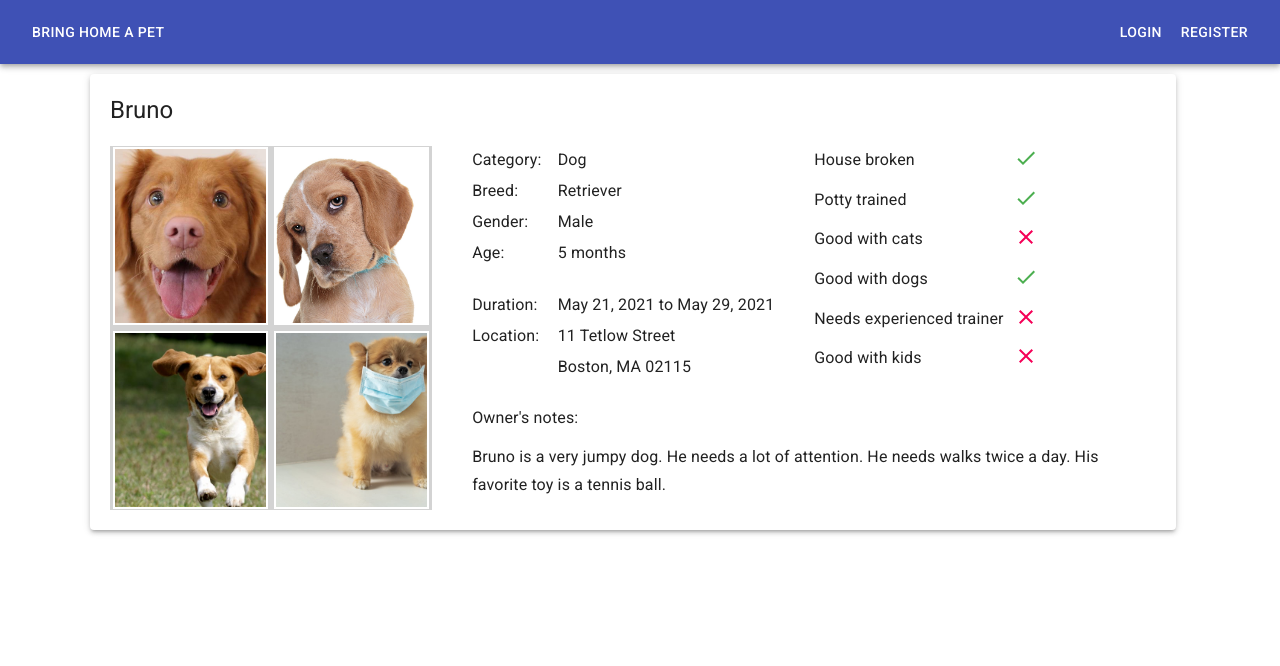
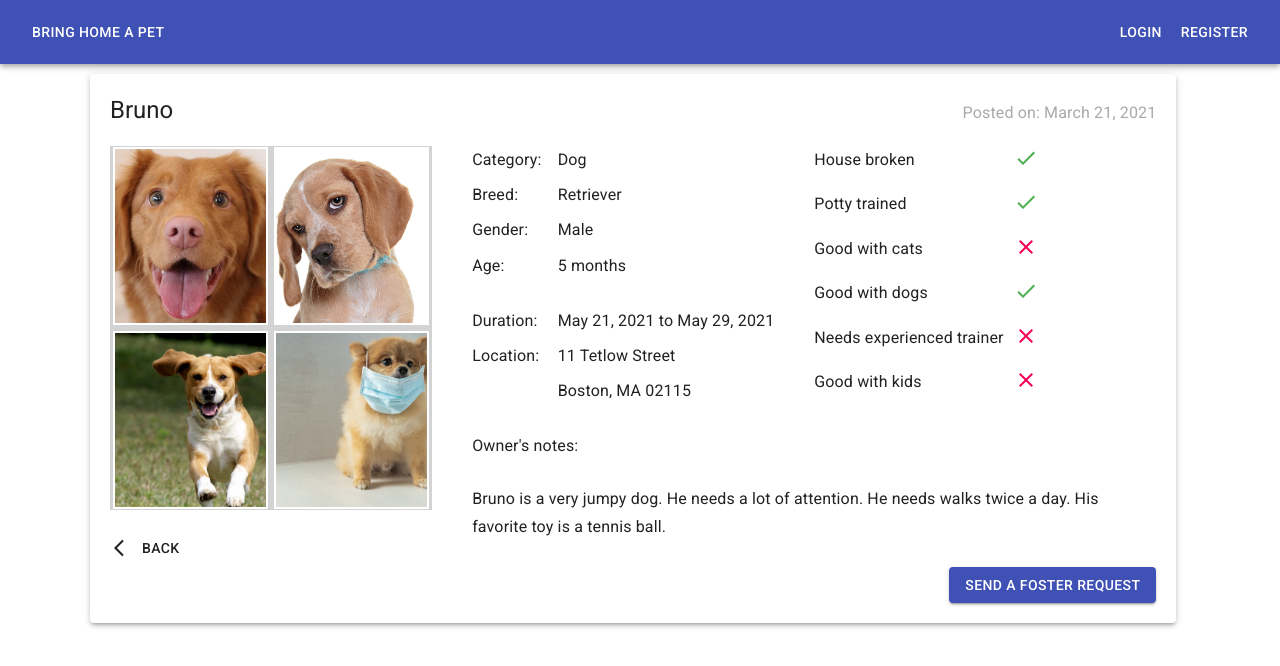
Before and after one commit to vasisht54/Pet-Foster-Frontend, a React (Create React App) app: page /PetSearchDetails in a window 1280 px wide. Shown: the top 666 px of the page. Built offline with nearby package versions, Linux system fonts and the light colour scheme.

Commit message:
Fix hrefs and queryparam for petSearchDetails

```diff
--- a/src/PetListing/CreatePetListing.js
+++ b/src/PetListing/CreatePetListing.js
@@ -1,4 +1,5 @@
 import React from "react";
+import { useHistory } from "react-router-dom";
 import { makeStyles } from "@material-ui/core/styles";
 import Stepper from "@material-ui/core/Stepper";
 import Step from "@material-ui/core/Step";
@@ -49,12 +50,13 @@ const CreatePetListing = () => {
   const [activeStep, setActiveStep] = React.useState(0);
   const [openNotification, setOpenNotification] = React.useState(false);
   const steps = getSteps();
+  const history = useHistory();
 
   const handleNext = () => {
     if(activeStep === 2){
       setOpenNotification(true);
       setTimeout(()=>{
-        window.location.pathname = "/PetSearchDetails";
+        history.push("/PetSearchDetails?false");
       },2500)
       return;
     }
--- a/src/PetSearch/PetSearch.js
+++ b/src/PetSearch/PetSearch.js
@@ -1,4 +1,5 @@
 import React from "react";
+import { useHistory } from "react-router-dom";
 import CssBaseline from "@material-ui/core/CssBaseline";
 import Drawer from "@material-ui/core/Drawer";
 import Hidden from "@material-ui/core/Hidden";
@@ -59,9 +60,14 @@ function PetSearch() {
   const theme = useTheme();
   const [mobileOpen, setMobileOpen] = React.useState(false);
   const [petDetails, setPetDetails] = React.useState(null);
+  const history = useHistory();
 
   const handleDrawerToggle = () => {
     setMobileOpen(!mobileOpen);
+  };
+
+  const handleHref = (route) => {
+    history.push(route);
   };
 
   function FormRow() {
@@ -122,7 +128,7 @@ function PetSearch() {
                 </CardContent>
               </CardActionArea>
               <CardActions>
-                <Button size="small" color="primary" href="/petSearchDetails">
+                <Button size="small" color="primary" onClick={()=>handleHref("/petSearchDetails")}>
                   View Pet Details
                 </Button>
               </CardActions>
--- a/src/PetSearch/SendFosterRequest.js
+++ b/src/PetSearch/SendFosterRequest.js
@@ -1,4 +1,5 @@
 import React from "react";
+import { useHistory } from "react-router-dom";
 import { makeStyles, withStyles } from "@material-ui/core/styles";
 import Container from "@material-ui/core/Container";
 import Paper from "@material-ui/core/Paper";
@@ -66,6 +67,7 @@ const useStyles = makeStyles((theme) => ({
 
 function SendFosterRequest() {
   const classes = useStyles();
+  const history = useHistory();
   const [open, setOpen] = React.useState(false);
 
   const handleOpen = () => {
@@ -135,8 +137,7 @@ function SendFosterRequest() {
                 </Typography>
               </DialogContent>
               <DialogActions>
-                <Button autoFocus onClick={handleClose} color="primary"
-                    href = "/search">
+                <Button autoFocus onClick={()=> {handleClose(); history.push("/search")}} color="primary">
                   Okay
                 </Button>
               </DialogActions>
@@ -144,7 +145,9 @@ function SendFosterRequest() {
             {/* ************************************************************* */}
 
             <Button
-              href="/PetSearchDetails"
+              onClick={()=> {
+                history.push("/PetSearchDetails")
+              }}
               variant="contained"
               color="secondary"
               className={classes.button}
--- a/src/PetSearch/petSearchDetails.js
+++ b/src/PetSearch/petSearchDetails.js
@@ -1,4 +1,5 @@
 import React from "react";
+import { useHistory } from "react-router-dom";
 import { makeStyles } from "@material-ui/core/styles";
 import Button from "@material-ui/core/Button";
 import GridList from "@material-ui/core/GridList";
@@ -129,14 +130,16 @@ const PetSearchDetails = ({ onBackButtonClick }) => {
 
 export const PetDetails = () => {
   const classes = useStyles();
+  const history = useHistory();
 
   const pathname = window.location.pathname;
+  const queryParam = window.location.pathname+window.location.search;
 
   return (
     <>
       <div className={classes.flex}>
         <Typography variant="h5">Bruno</Typography>
-        {!pathname.includes("/create") && !pathname.includes("/PetSearchDetails") && (
+        {!pathname.includes("/create") && !queryParam.includes("/PetSearchDetails?false") && (
         <Typography className={classes.datePosted} variant="body1">
           <span className={classes.label}>Posted on: March 21, 2021</span>
         </Typography>
@@ -167,10 +170,10 @@ export const PetDetails = () => {
               ))}
             </GridList>
           </div>
-          {!pathname.includes("/create") && !pathname.includes("/PetSearchDetails") && (
+          {!pathname.includes("/create") && !queryParam.includes("/PetSearchDetails?false") && (
             <div>
               <Button
-                href="/search"
+                onClick={()=> {history.push("/search")}}
                 className={classes.backButton}
                 startIcon={<ArrowBackIosIcon />}
               >
@@ -208,13 +211,13 @@ export const PetDetails = () => {
           />
         </Grid>
       </Grid>
-      {!pathname.includes("/create") && !pathname.includes("/PetSearchDetails") && (
+      {!pathname.includes("/create") && !queryParam.includes("/PetSearchDetails?false") && (
         <div className={classes.alignRight}>
           <Button
             variant="contained"
             color="primary"
             className={classes.sendButton}
-            href="/sendFosterRequest"
+            onClick={()=> {history.push("/sendFosterRequest");}}
             size="medium"
           >
             Send a Foster Request
```
